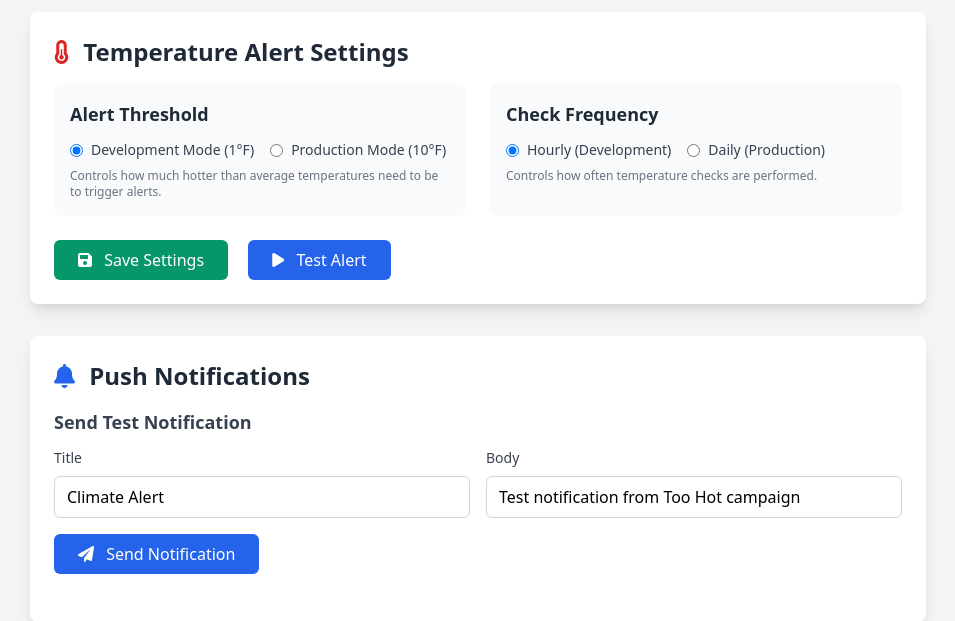
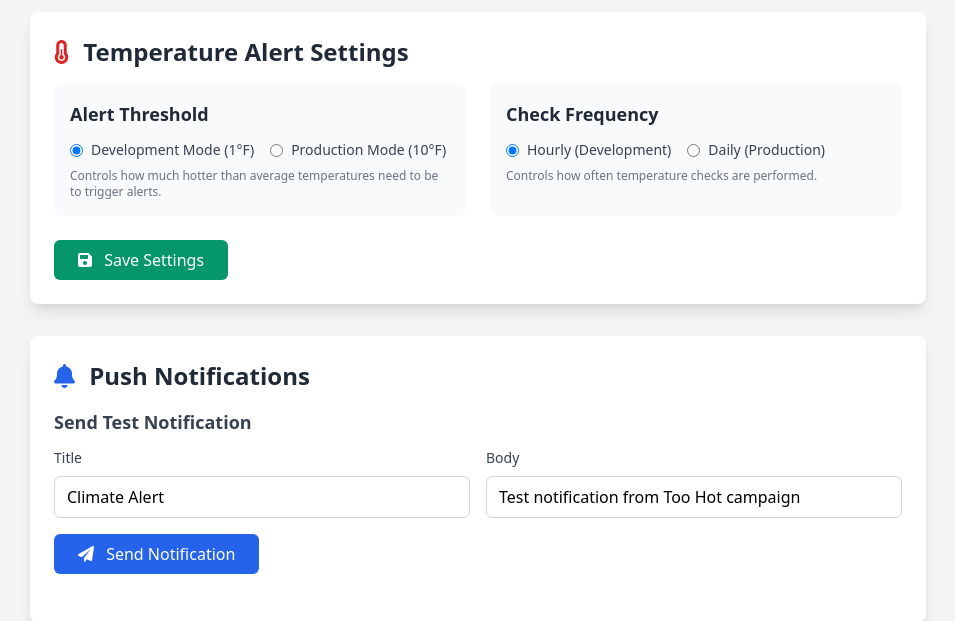
Before and after one commit to 151henry151/too-hot, a Flask app: template templates/admin.html in a window 1280 px wide. Shown: the part 708-1329 px from the top of the page, without its empty margins (162-1117 px from the left). Run offline with Flask 3, Linux system fonts and the light colour scheme; the template is opened without the code that fills it, so the values that code supplies are empty; data comes from the database, SQL or seed files in the repository; some libraries are stand-ins or nearby versions.

Commit message:
Remove redundant Test Alert button from temperature alert settings
- Remove duplicate Test Alert button from settings section
- Test Actions section already provides more flexible test alert functionality
- Clean up testAlert JavaScript function that's no longer needed
- Remove event listener for the removed button
- Keep only the Save Settings button in the settings section

```diff
--- a/templates/admin.html
+++ b/templates/admin.html
@@ -195,10 +195,6 @@
                     <button id="save-settings" class="bg-green-600 text-white px-6 py-2 rounded-md hover:bg-green-700 transition-colors">
                         <i class="fas fa-save mr-2"></i>
                         Save Settings
-                    </button>
-                    <button id="test-alert" class="ml-4 bg-blue-600 text-white px-6 py-2 rounded-md hover:bg-blue-700 transition-colors">
-                        <i class="fas fa-play mr-2"></i>
-                        Test Alert
                     </button>
                 </div>
 
@@ -731,35 +727,6 @@
                 });
         }
 
-        function testAlert() {
-            const threshold = document.querySelector('input[name="threshold"]:checked').value;
-            const frequency = document.querySelector('input[name="frequency"]:checked').value;
-
-            fetch('/api/test-temperature-alert', {
-                method: 'POST',
-                headers: { 'Content-Type': 'application/json' },
-                body: JSON.stringify({
-                    location: 'New York',
-                    use_real_data: true,
-                    threshold: parseInt(threshold),
-                    frequency
-                })
-            })
-                .then(r => r.json())
-                .then(data => {
-                    const resultDiv = document.getElementById('settings-result');
-                    resultDiv.className = data.success ? 'mt-4 p-4 rounded-md bg-green-100 text-green-800' : 'mt-4 p-4 rounded-md bg-red-100 text-red-800';
-                    resultDiv.textContent = data.success ?
-                        `Test alert sent! Location: ${data.location}, Current: ${data.current_temp}°F, Avg: ${data.avg_temp}°F, Diff: ${data.temp_diff}°F` :
-                        (data.error || 'Test failed');
-                    resultDiv.classList.remove('hidden');
-
-                    setTimeout(() => {
-                        resultDiv.classList.add('hidden');
-                    }, 5000);
-                });
-        }
-
         // --- Scheduler Health and Logs ---
         function loadSchedulerHealth() {
             fetch('/api/scheduler/health')
@@ -873,7 +840,6 @@
             loadSchedulerLogs();
 
             document.getElementById('save-settings').addEventListener('click', saveSettings);
-            document.getElementById('test-alert').addEventListener('click', testAlert);
 
             // Refresh scheduler health every 30 seconds
             setInterval(loadSchedulerHealth, 30000);
```
